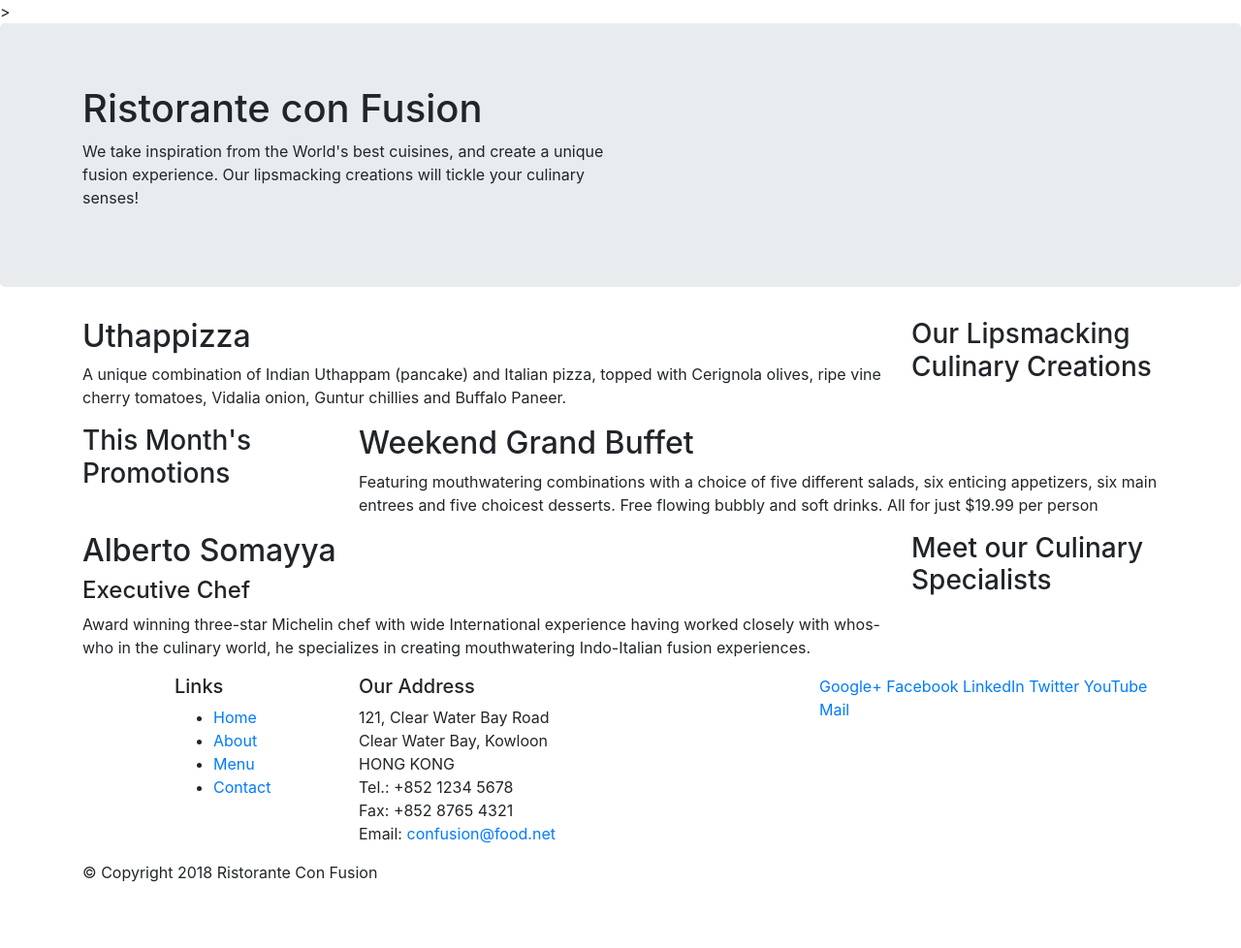
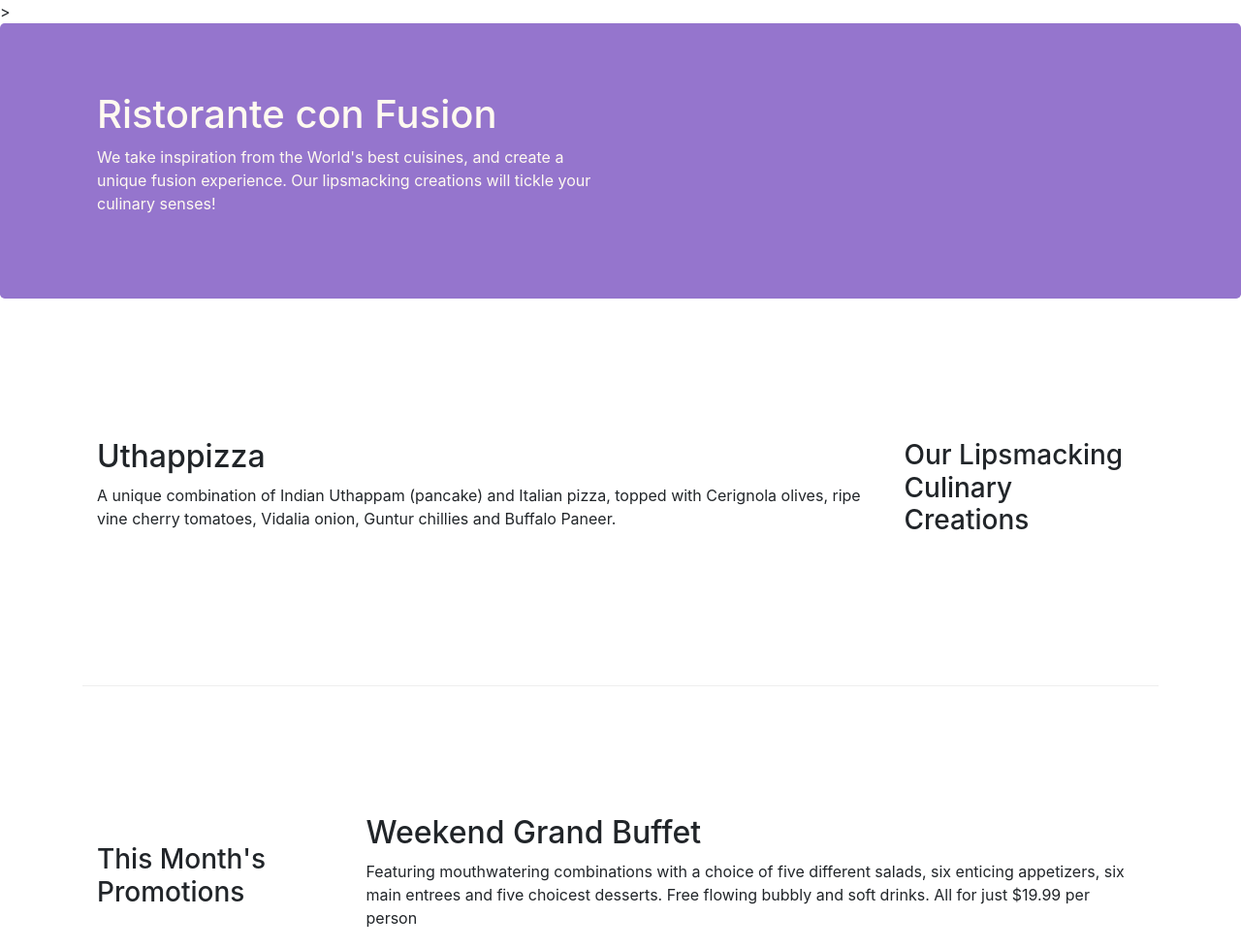
Before and after one commit to kerkpy/bootstrap-4, a website: page index.html in a window 1280 px wide. Shown: the top 978 px of the page at 97% size. Before the commit the page ends 928 px from the top, so only its background shows below. Drawn offline with nearby package versions, Linux system fonts and the light colour scheme.

Commit message:
Bootstrap Grid part 2

```diff
--- /dev/null
+++ b/css/styles.css
@@ -0,0 +1,30 @@
+.row-header{
+    margin:0px auto;
+    padding:0px;
+}
+
+.row-content {
+    margin:0px auto;
+    padding: 50px 0px 50px 0px;
+    border-bottom: 1px ridge;
+    min-height:400px;
+}
+
+.footer{
+    background-color: #D1C4E9;
+    margin:0px auto;
+    padding: 20px 0px 20px 0px;
+}
+
+.jumbotron {
+    padding:70px 30px 70px 30px;
+    margin:0px auto;
+    background: #9575CD ;
+    color:floralwhite;
+}
+
+address{
+    font-size:80%;
+    margin:0px;
+    color:#0f0f0f;
+}
--- a/index.html
+++ b/index.html
@@ -9,6 +9,7 @@
 
     <!-- Bootstrap CSS -->
     <link rel="stylesheet" href="node_modules/bootstrap/dist/css/bootstrap.min.css">>
+    <link href="css/styles.css" rel="stylesheet">
     <title>Ristorante Con Fusion</title>
 </head>
 
@@ -16,7 +17,7 @@
 
     <header class="jumbotron">
         <div class="container">
-            <div class="row">
+            <div class="row row-header">
                 <div class="col-12 col-sm-6">
                     <h1>Ristorante con Fusion</h1>
                     <p>We take inspiration from the World's best cuisines, and create a unique fusion experience. Our lipsmacking creations will tickle your culinary senses!</p>
@@ -30,7 +31,7 @@
 
 
     <div class="container">
-        <div class="row">
+        <div class="row row-content align-items-center">
             <div class="col-12 col-sm-4 order-sm-last col-md-3">
                 <h3>Our Lipsmacking Culinary Creations</h3>
             </div>
@@ -41,17 +42,17 @@
         </div>
 
 
-        <div class="row">
-            <div class="col-12 col-sm-4 order-sm-first col-md-3">
+        <div class="row row-content align-items-center">
+            <div class="col-12 col-sm-4 col-md-3">
                 <h3>This Month's Promotions</h3>
             </div>
-            <div class="col col-sm order-sm-last col-md">
+            <div class="col col-sm col-md">
                 <h2>Weekend Grand Buffet</h2>
                 <p>Featuring mouthwatering combinations with a choice of five different salads, six enticing appetizers, six main entrees and five choicest desserts. Free flowing bubbly and soft drinks. All for just $19.99 per person </p>
             </div>
         </div>
 
-        <div class="row">
+        <div class="row row-content align-items-center">
             <div class="col-12 col-sm-4 order-sm-last col-md-3">
                 <h3>Meet our Culinary Specialists</h3>
             </div>
@@ -65,10 +66,10 @@
 
     <footer >
         <div class="container">
-            <div class="row">
+            <div class="row row-footer">
                 <div class="col-4 offset-1 col-sm-2">
                     <h5>Links</h5>
-                    <ul>
+                    <ul class="list-unstyled">
                         <li><a href="#">Home</a></li>
                         <li><a href="#">About</a></li>
                         <li><a href="#">Menu</a></li>
@@ -86,8 +87,8 @@
 		              Email: <a href="mailto:confusion@food.net">confusion@food.net</a>
 		           </address>
                 </div>
-                <div class="col-12 col-sm-4">
-                    <div>
+                <div class="col-12 col-sm-4 align-self-center">
+                    <div class="text-center">
                         <a href="http://google.com/+">Google+</a>
                         <a href="http://www.facebook.com/profile.php?id=">Facebook</a>
                         <a href="http://www.linkedin.com/in/">LinkedIn</a>
@@ -97,7 +98,7 @@
                     </div>
                 </div>
            </div>
-           <div class = "row">
+           <div class = "row justify-content-center">
                 <div class="col-auto">
                     <p>© Copyright 2018 Ristorante Con Fusion</p>
                 </div>
```
